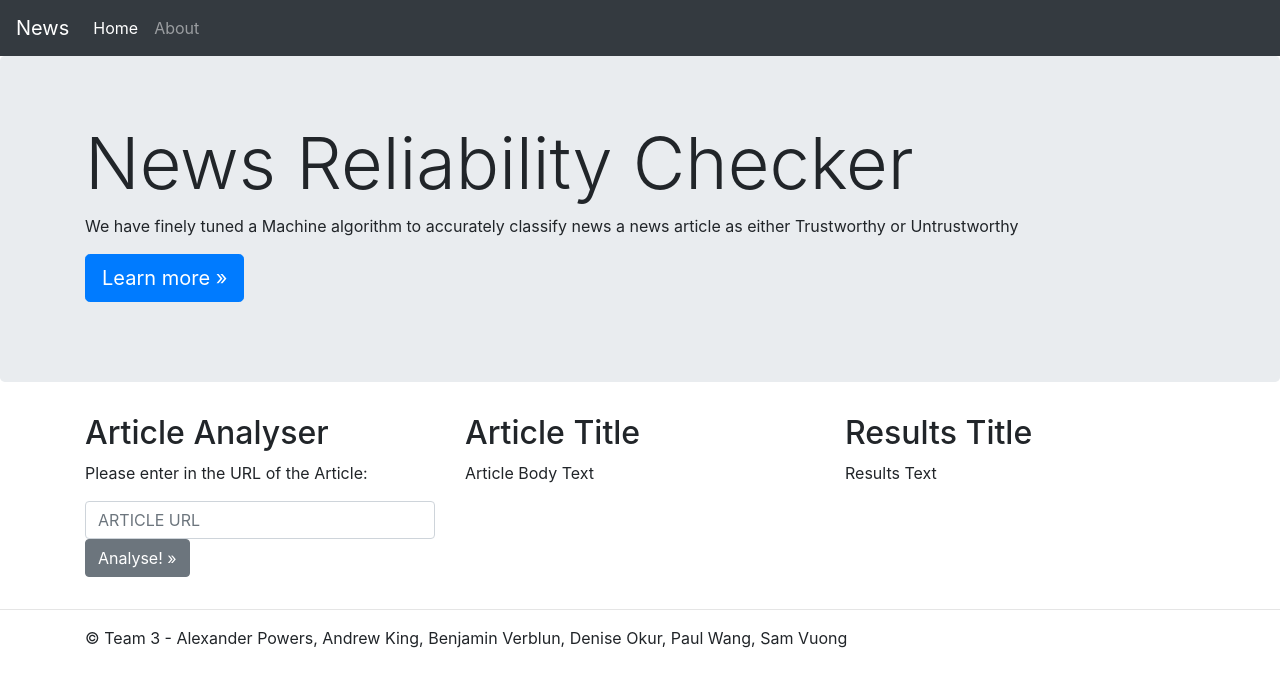
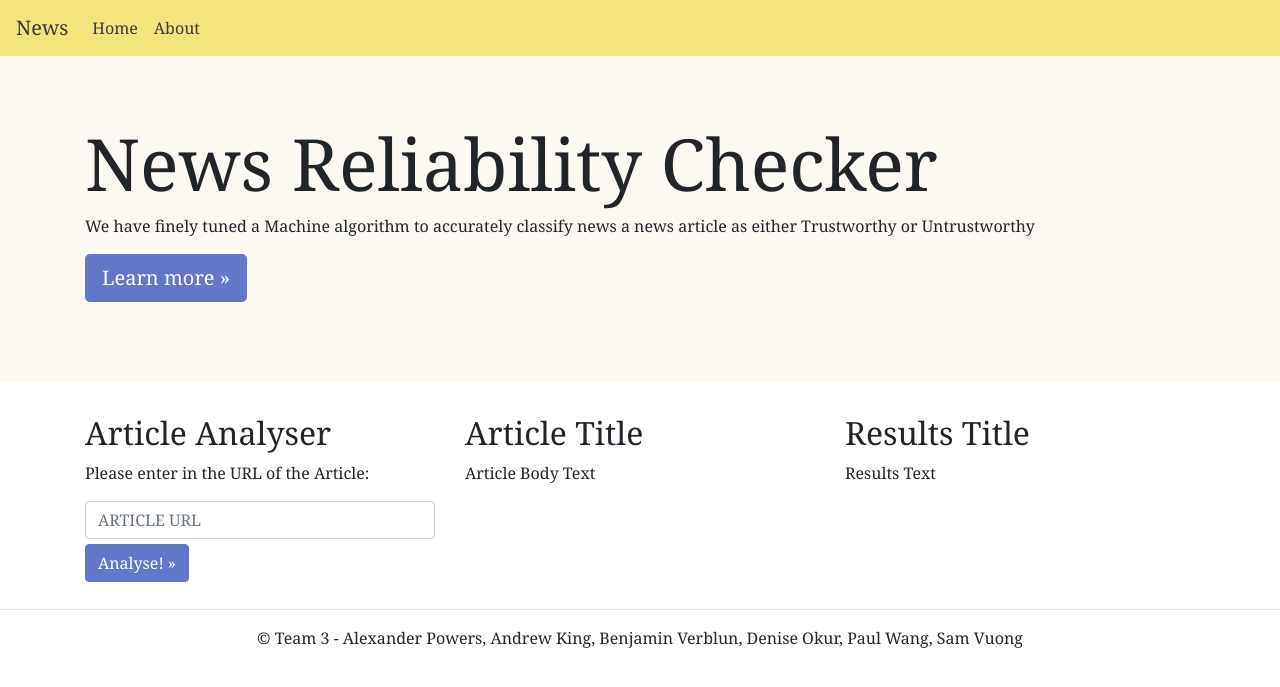
Before and after one commit to alexanderbpowers/project-4-team-3-machine-learning, a Flask app: page / in a window 1280 px wide. Shown: the top 687 px of the page. Run offline with Flask 2, Linux system fonts and the light colour scheme; some libraries are stand-ins or nearby versions.

Commit message:
added css

```diff
--- /dev/null
+++ b/static/stylesheet.css
@@ -0,0 +1,33 @@
+* {
+    font-family: Georgia;
+}
+
+#nav {
+    background-color: rgb(243, 229, 126);
+}
+
+.navbar-brand {
+    color: rgb(58, 58, 58);
+}
+
+.nav-link {
+    color: rgb(58, 58, 58);
+}
+
+#titlebanner {
+    background-color: rgb(252, 249, 242);
+}
+
+#learnbtn {
+    background-color: rgb(100, 118, 200);
+    border-color: rgb(100, 118, 200);
+}
+
+.btn.btn-secondary {
+    background-color: rgb(100, 118, 200);
+    border-color: rgb(100, 118, 200);
+}
+
+footer {
+    text-align: center;
+}
--- a/templates/about.html
+++ b/templates/about.html
@@ -7,13 +7,14 @@
     <meta http-equiv="X-UA-Compatible" content="ie=edge">
     <title>Scraped News Data</title>
     <link rel="stylesheet" href="../static/jumbotron.css">
+    <link rel="stylesheet" href="../static/stylesheet.css">
     <link rel="stylesheet" href="https://cdn.jsdelivr.net/npm/bootstrap@4.0.0/dist/css/bootstrap.min.css" integrity="sha384-Gn5384xqQ1aoWXA+058RXPxPg6fy4IWvTNh0E263XmFcJlSAwiGgFAW/dAiS6JXm" crossorigin="anonymous">
 </head>
 
 <body>
 
     <!-- NAV BAR -->
-    <nav class="navbar navbar-expand-md navbar-dark fixed-top bg-dark">
+    <nav class="navbar navbar-expand-md fixed-top" id="nav">
         <a class="navbar-brand" href="/">News</a>
         <button class="navbar-toggler" type="button" data-toggle="collapse" data-target="#navbarsExampleDefault" aria-controls="navbarsExampleDefault" aria-expanded="false" aria-label="Toggle navigation">
           <span class="navbar-toggler-icon"></span>
@@ -34,7 +35,7 @@
     <main role="main">
 
         <!-- Title banner -->
-        <div class="jumbotron">
+        <div class="jumbotron" id="titlebanner">
             <div class="container">
             <h1 class="display-3">About Us</h1>
             <p>Here we talk about our project :) </p>
--- a/templates/index.html
+++ b/templates/index.html
@@ -7,13 +7,14 @@
     <meta http-equiv="X-UA-Compatible" content="ie=edge">
     <title>Scraped News Data</title>
     <link rel="stylesheet" href="../static/jumbotron.css">
+    <link rel="stylesheet" href="../static/stylesheet.css">
     <link rel="stylesheet" href="https://cdn.jsdelivr.net/npm/bootstrap@4.0.0/dist/css/bootstrap.min.css" integrity="sha384-Gn5384xqQ1aoWXA+058RXPxPg6fy4IWvTNh0E263XmFcJlSAwiGgFAW/dAiS6JXm" crossorigin="anonymous">
 </head>
 
 <body>
 
     <!-- NAV BAR -->
-    <nav class="navbar navbar-expand-md navbar-dark fixed-top bg-dark">
+    <nav class="navbar navbar-expand-md fixed-top" id="nav">
         <a class="navbar-brand" href="/">News</a>
         <button class="navbar-toggler" type="button" data-toggle="collapse" data-target="#navbarsExampleDefault" aria-controls="navbarsExampleDefault" aria-expanded="false" aria-label="Toggle navigation">
           <span class="navbar-toggler-icon"></span>
@@ -34,11 +35,11 @@
     <main role="main">
 
         <!-- Title banner -->
-        <div class="jumbotron">
+        <div class="jumbotron" id="titlebanner">
             <div class="container">
             <h1 class="display-3">News Reliability Checker</h1>
             <p>We have finely tuned a Machine algorithm to accurately classify news a news article as either Trustworthy or Untrustworthy</p>
-            <p><a class="btn btn-primary btn-lg" href="about" role="button">Learn more &raquo;</a></p>
+            <p><a class="btn btn-primary btn-lg" id="learnbtn" href="about" role="button">Learn more &raquo;</a></p>
             </div>
         </div>
 
@@ -51,7 +52,7 @@
                   <p>Please enter in the URL of the Article:</p>
                   <form method="POST">
                     <input class="form-control mr-sm-2" id="urlTextbox" type="text" name="articleURLInput" placeholder="ARTICLE URL" aria-label="ARTICLE-URL">
-                    <p><a class="btn btn-secondary" href="#" role="button" onclick="analyse_click()">Analyse! &raquo;</a></p>
+                    <p><a class="btn btn-secondary" href="#" role="button" style = "position:relative; top:5px" onclick="analyse_click()">Analyse! &raquo;</a></p>
                   </form>
                 </div>
                 <div class="col-md-4">
--- a/templates/manual.html
+++ b/templates/manual.html
@@ -7,13 +7,14 @@
     <meta http-equiv="X-UA-Compatible" content="ie=edge">
     <title>Scraped News Data</title>
     <link rel="stylesheet" href="../static/jumbotron.css">
+    <link rel="stylesheet" href="../static/stylesheet.css">
     <link rel="stylesheet" href="https://cdn.jsdelivr.net/npm/bootstrap@4.0.0/dist/css/bootstrap.min.css" integrity="sha384-Gn5384xqQ1aoWXA+058RXPxPg6fy4IWvTNh0E263XmFcJlSAwiGgFAW/dAiS6JXm" crossorigin="anonymous">
 </head>
 
 <body>
 
     <!-- NAV BAR -->
-    <nav class="navbar navbar-expand-md navbar-dark fixed-top bg-dark">
+    <nav class="navbar navbar-expand-md fixed-top" id="nav">
         <a class="navbar-brand" href="/">News</a>
         <button class="navbar-toggler" type="button" data-toggle="collapse" data-target="#navbarsExampleDefault" aria-controls="navbarsExampleDefault" aria-expanded="false" aria-label="Toggle navigation">
           <span class="navbar-toggler-icon"></span>
@@ -34,7 +35,7 @@
     <main role="main">
 
         <!-- Title banner -->
-        <div class="jumbotron">
+        <div class="jumbotron" id="titlebanner">
             <div class="container">
             <h1 class="display-3">News Reliability Checker</h1>
             <p>We have finely tuned a Machine algorithm to accurately classify news a news article as either Trustworthy or Untrustworthy</p>
```
